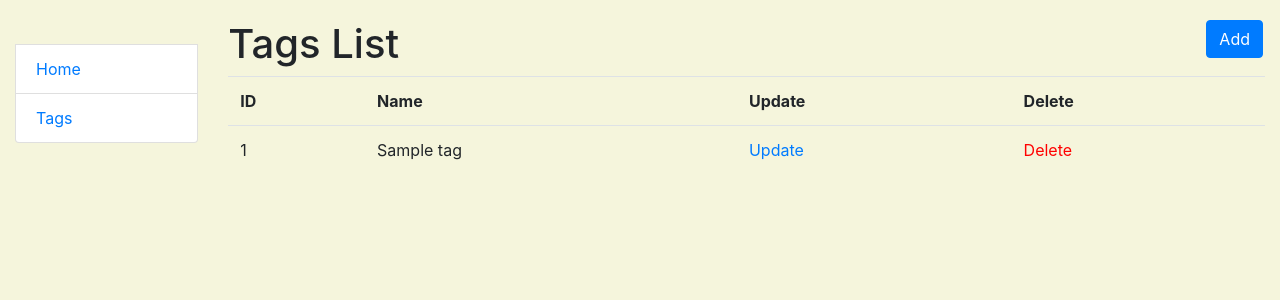
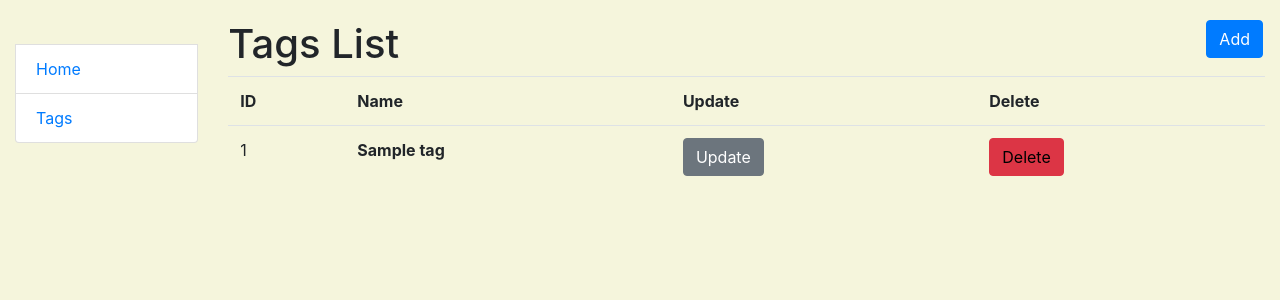
Before and after one commit to NazarHladaniuk/todo-list, a Django app: page /tags/ in a window 1280 px wide. Shown: the top 300 px of the page. Run offline with Django 4.2, Linux system fonts and the light colour scheme; tables that the repository leaves empty hold one stand-in row (values such as "Sample post").

Commit message:
add buttons for tags list

```diff
--- a/templates/todo/tag_list.html
+++ b/templates/todo/tag_list.html
@@ -23,16 +23,16 @@
               {{ tag.id }}
           </td>
           <td>
-              {{ tag.name }}
+              <strong>{{ tag.name }}</strong>
           </td>
           <td>
-              <a href="{% url 'todo:tag-update' pk=tag.id %}">
+              <a href="{% url 'todo:tag-update' pk=tag.id %}" class="btn btn-secondary">
                 Update
               </a>
             </td>
             <td>
-              <a style="color: red"
-                href="{% url 'todo:tag-delete' pk=tag.id %}">
+              <a style="color: black"
+                href="{% url 'todo:tag-delete' pk=tag.id %}" class="btn btn-danger">
                 Delete
               </a>
             </td>
```
